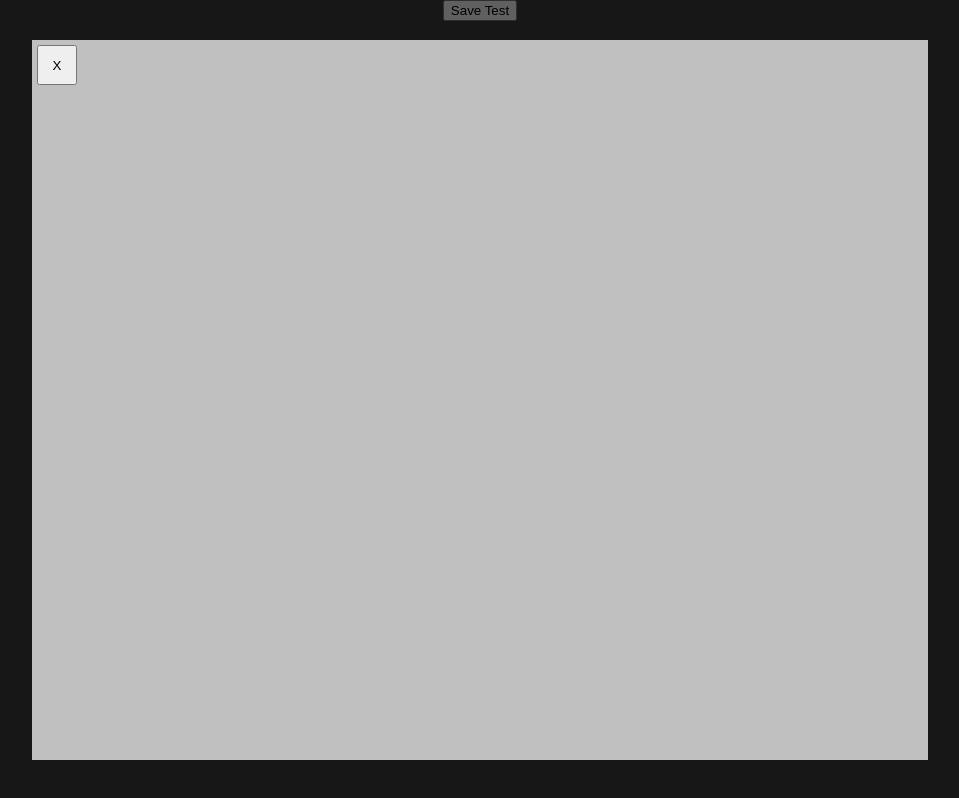
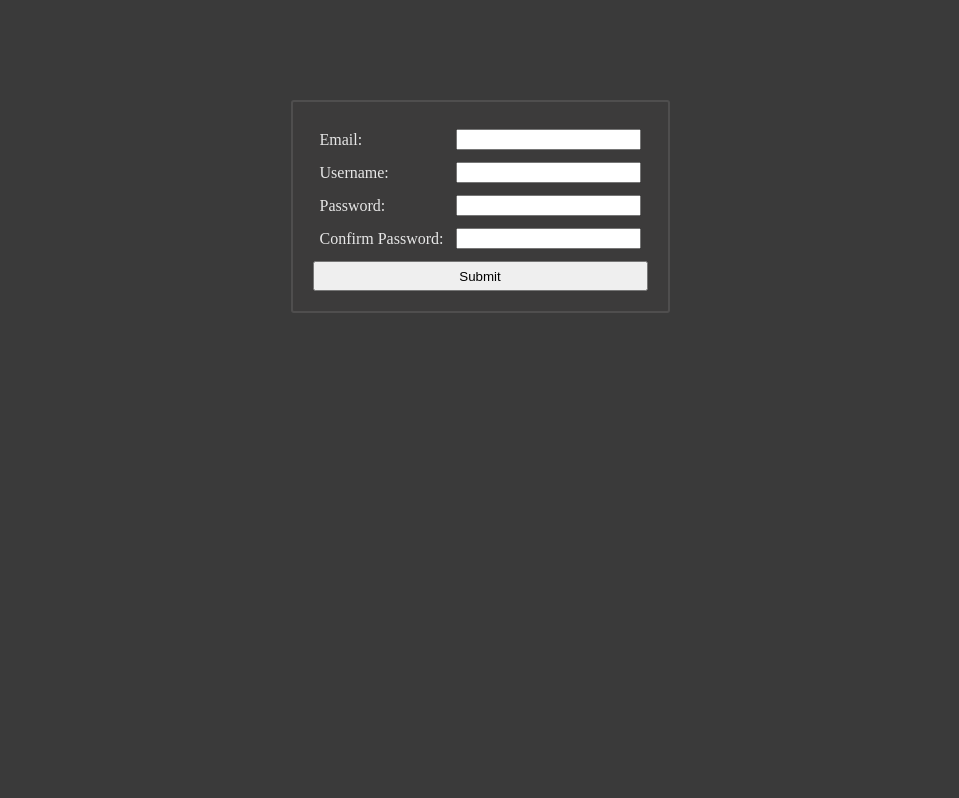
Before and after one commit to norufu/Kei, a React (Create React App) app: page /register in a window 1280 px wide. Shown: the whole page, without its empty margins (160-1119 px from the left). Built offline with nearby package versions, Linux system fonts and the light colour scheme.

Commit message:
Moving backup commit

```diff
--- a/package.json
+++ b/package.json
@@ -15,6 +15,7 @@
     "react": "^18.2.0",
     "react-dom": "^18.2.0",
     "react-redux": "^8.0.2",
+    "react-router-dom": "^6.8.1",
     "react-scripts": "5.0.1",
     "redux": "^4.2.0",
     "typescript": "^4.7.4",
--- a/src/App.tsx
+++ b/src/App.tsx
@@ -1,6 +1,9 @@
 import React, { useEffect } from 'react';
+import { BrowserRouter, Route, Routes } from 'react-router-dom';
 import './App.css';
 import Dashboard from './Views/Dashboard/Dashboard';
+import Login from './Views/Dashboard/Login/Login';
+import Register from './Views/Dashboard/Register/Register';
 
 function App() {
 
@@ -11,7 +14,13 @@ function App() {
 
   return (
     <div className="App">
-      <Dashboard></Dashboard>
+      <BrowserRouter>
+      <Routes>
+          <Route path="/" element={<Dashboard/>}/>
+          <Route path="/login" element={<Login/>}/>
+          <Route path="/register" element={<Register/>}/>
+      </Routes>
+      </BrowserRouter>
     </div>
   );
 }
--- a/src/Components/DropdownMenu/DropdownMenu.css
+++ b/src/Components/DropdownMenu/DropdownMenu.css
@@ -6,7 +6,7 @@
     width:fit-content;
     height:auto;
     /* padding:10px; */
-    z-index: 50;
+    z-index: 105;
 }
 
 .menuButton {
--- /dev/null
+++ b/src/Views/Dashboard/Login/Login.css
@@ -0,0 +1,22 @@
+#loginWrapper {
+    display: flex;
+    flex-direction: column;
+    align-items: center;
+    justify-content: center;
+}
+
+.formBlock{
+    display: flex;
+    flex-direction: column;
+    align-items: left;
+    justify-content: left;
+    margin-bottom: 5px;;
+}
+
+label {
+    float: left;
+}
+
+#formSubmitButton {
+    width:100%;
+}
--- /dev/null
+++ b/src/Views/Dashboard/Login/Login.tsx
@@ -0,0 +1,17 @@
+import React, { useEffect, useRef, useState } from 'react';
+
+import './Login.css';
+
+
+function Login() {
+
+
+    return(
+        <div>
+
+        </div>
+    )
+
+}
+
+export default Login;
--- /dev/null
+++ b/src/Views/Dashboard/Register/Register.css
@@ -0,0 +1,38 @@
+#registerWrapper {
+    height:100%;
+    width:100%;
+    display:flex;
+    align-items: top;
+    justify-content: center;
+}
+#formWrapper {
+    height:fit-content;
+    display:flex;
+    align-items: center;
+    justify-content: center;
+    margin-top:100px;
+    border: 2px solid rgba(255,255,255,0.1);
+    border-radius: 3px;
+
+    background-color: rgba(77, 74, 74, 0.1);;
+    padding:20px;
+}
+form {
+    width:100%;
+    height:auto;
+}
+
+form label {
+    color:rgb(231, 231, 231);
+}
+
+td {
+    padding:5px;
+}
+table {
+    padding-bottom: 5px;
+}
+#formSubmitButton {
+    width:100%;
+    height:30px;
+}
--- /dev/null
+++ b/src/Views/Dashboard/Register/Register.tsx
@@ -0,0 +1,65 @@
+import React, { useEffect, useRef, useState } from 'react';
+import Axios from 'axios'
+
+import './Register.css';
+
+
+function Register() {
+    const [user, setUser] = useState({ email: "", username: "", password: "", passwordConfirm: ""});
+
+
+    function handleSubmit(e: React.FormEvent<HTMLFormElement>) {
+        e.preventDefault()
+
+        console.log(user);
+        if(user.email && user.username && user.password && user.passwordConfirm) {
+            Axios.post("http://127.0.0.1:8000/register", user).then(function(response) {
+              console.log(response);
+            //   localStorage.setItem("token", response.data.token);
+            //   localStorage.setItem("username", user.username);
+            //   loginNavHandler();
+            //   navigate('../dashboard');
+            }).catch(function (error) {
+              if (error.response) {
+                alert(error.response.data);
+                console.log(error.response.status);
+                console.log(error.response.headers);
+              }
+            });
+          }
+          else {
+            alert("Fill in all fields");
+          }
+    }
+
+    return(
+        <div id="registerWrapper">
+            <div id='formWrapper'>
+                <form onSubmit={handleSubmit}>
+                    <table>
+                        <tr>
+                        <td><label>Email: </label></td>
+                        <td><input className='formInput' id ="email" name = "email" type="text" autoComplete="off" onChange={e => setUser({...user, email: e.target.value})}></input></td>
+                        </tr>
+                        <tr>
+                        <td><label>Username: </label></td>
+                        <td><input className='formInput' id ="username" name = "username" type="text" autoComplete="off" onChange={e => setUser({...user, username: e.target.value})}></input></td>
+                        </tr>
+                        <tr>
+                        <td><label>Password: </label></td>
+                        <td><input className='formInput' id ="password" name = "password" type="text" autoComplete="off" onChange={e => setUser({...user, password: e.target.value})}></input></td>
+                        </tr>
+                        <tr>
+                        <td><label>Confirm Password: </label></td>
+                        <td><input className='formInput' id ="passwordConfirm" name = "passwordConfirm" type="text" autoComplete="off" onChange={e => setUser({...user, passwordConfirm: e.target.value})}></input></td>
+                        </tr>
+                    </table>
+                    <button id="formSubmitButton" type="submit">Submit</button>
+                </form>
+            </div>
+        </div>
+    )
+
+}
+
+export default Register;
```
Also changed, not shown: 1 other file (tests, documents, lock files or other folders).
